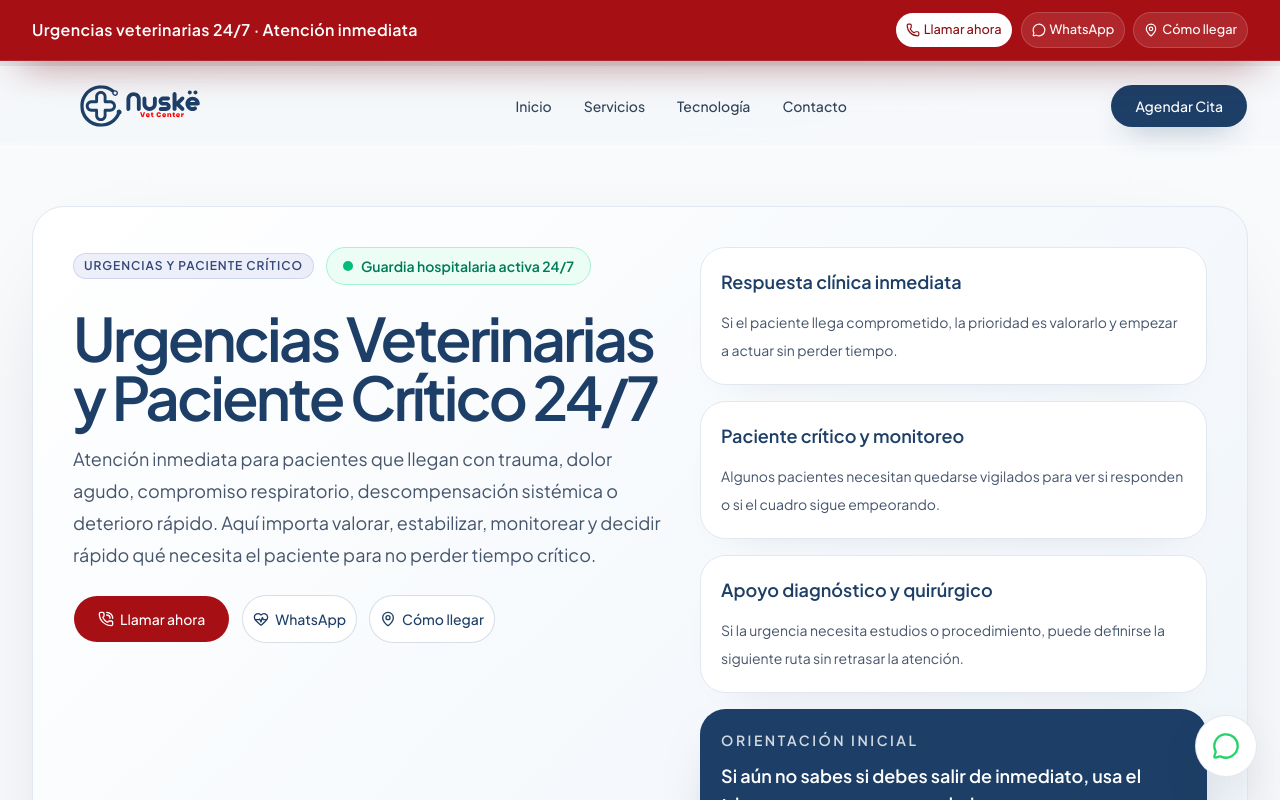
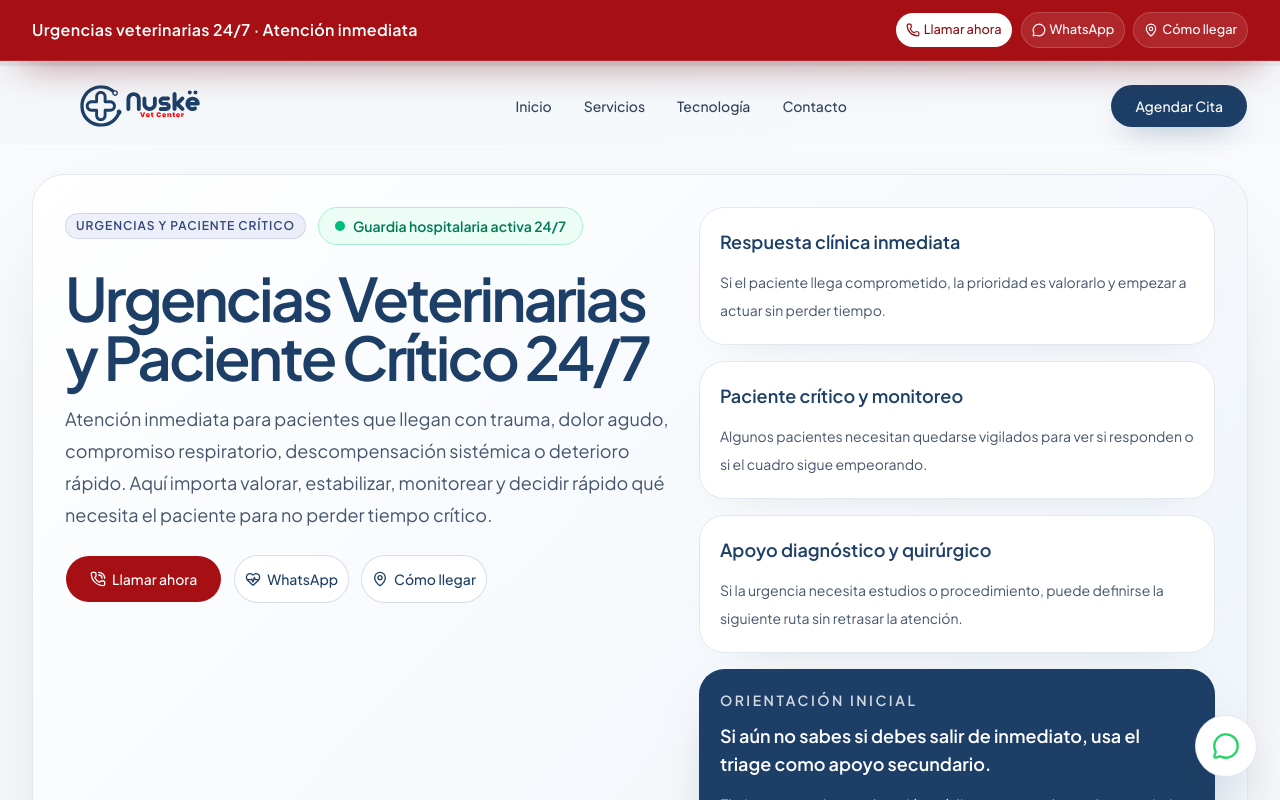
Before and after one commit to ray-calvo/NewWebNuskeTech, a Next.js app: page /urgencias in a window 1280 px wide. Shown: the top 800 px of the page. Built offline with nearby package versions, Linux system fonts and the light colour scheme.

Commit message:
fix: tighten urgencias first fold composition

```diff
--- a/src/features/marketing/components/urgencias/UrgenciasHero.tsx
+++ b/src/features/marketing/components/urgencias/UrgenciasHero.tsx
@@ -35,9 +35,9 @@ export function UrgenciasHero({ clinicalUiModel }: UrgenciasHeroProps) {
     secondaryAction.kind === "open-whatsapp" ? HeartPulse : PhoneCall;
 
   return (
-    <section className="px-4 pb-10 pt-12 sm:px-6 lg:px-8 lg:pb-14 lg:pt-16">
-      <div className="mx-auto max-w-7xl overflow-hidden rounded-[2rem] border border-slate-200 bg-[linear-gradient(135deg,#ffffff_0%,#eef4fa_100%)] p-6 shadow-[0_34px_110px_-62px_rgba(15,23,42,0.32)] md:p-8 lg:p-10">
-        <div className="grid gap-8 lg:grid-cols-[1.08fr_0.92fr] lg:items-start">
+    <section className="px-4 pb-8 pt-6 sm:px-6 lg:px-8 lg:pb-10 lg:pt-8">
+      <div className="mx-auto max-w-7xl overflow-hidden rounded-[2rem] border border-slate-200 bg-[linear-gradient(135deg,#ffffff_0%,#eef4fa_100%)] p-5 shadow-[0_34px_110px_-62px_rgba(15,23,42,0.32)] md:p-7 lg:p-8">
+        <div className="grid gap-6 lg:grid-cols-[1.08fr_0.92fr] lg:items-start lg:gap-7">
           <div className="space-y-6">
             <div className="flex flex-wrap items-center gap-3">
               <Badge variant="secondary">Urgencias y paciente crítico</Badge>
```
Also changed, not shown: 1 other file (tests, documents, lock files or other folders).
